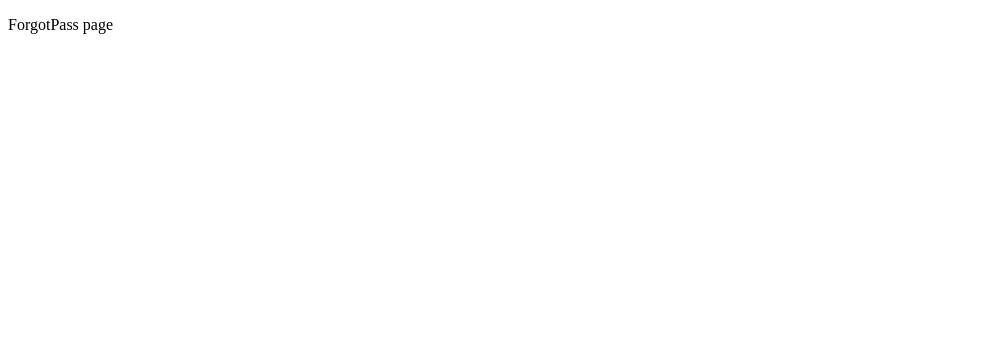
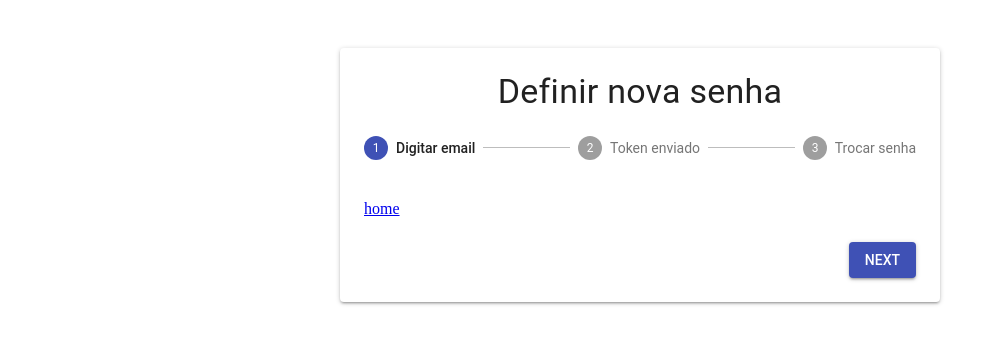
Before and after one commit to icbertoncelo/Secure-Login, a Next.js app in the folder interface/: page /forgotPass in a window 1280 px wide. Shown: the top 344 px of the page, without its empty margins (0-996 px from the left). Built offline with nearby package versions, Linux system fonts and the light colour scheme.

Commit message:
Adding forgot password stepper

```diff
--- /dev/null
+++ b/interface/components/forgotPassForm.js
@@ -0,0 +1,23 @@
+import React from 'react';
+import PropTypes from 'prop-types'
+import Link from 'next/link'
+
+class ForgotPasswordForm extends React.Component {
+
+	render () {
+
+		return (
+
+			<Link href="/"><a>home</a></Link>
+
+		);
+	}
+}
+
+/*ForgotPasswordForm.PropTypes ={
+	classes: PropTypes.object.isRequired,
+};
+
+export default withStyles(styles)(ForgotPasswordForm);*/
+
+export default ForgotPasswordForm;
--- /dev/null
+++ b/interface/components/typeEmail.js
@@ -0,0 +1,23 @@
+import React from 'react';
+import PropTypes from 'prop-types'
+import Link from 'next/link'
+
+class ForgotPasswordForm extends React.Component {
+
+	render () {
+
+		return (
+
+			<Link href="/"><a>home</a></Link>
+
+		);
+	}
+}
+
+/*ForgotPasswordForm.PropTypes ={
+	classes: PropTypes.object.isRequired,
+};
+
+export default withStyles(styles)(ForgotPasswordForm);*/
+
+export default ForgotPasswordForm;
--- a/interface/pages/forgotPass.js
+++ b/interface/pages/forgotPass.js
@@ -1,3 +1,167 @@
-export default () => (
-	<p>ForgotPass page</p>
-)
+import React from 'react';
+import PropTypes from 'prop-types';
+import withStyles from '@material-ui/core/styles/withStyles';
+import CssBaseline from '@material-ui/core/CssBaseline';
+import AppBar from '@material-ui/core/AppBar';
+import Toolbar from '@material-ui/core/Toolbar';
+import Paper from '@material-ui/core/Paper';
+import Stepper from '@material-ui/core/Stepper';
+import Step from '@material-ui/core/Step';
+import StepLabel from '@material-ui/core/StepLabel';
+import Button from '@material-ui/core/Button';
+import Typography from '@material-ui/core/Typography';
+import ForgotPasswordForm from '../components/forgotPassForm';
+import TypeEmail from '../components/typeEmail';
+import Link from 'next/link';
+
+const styles = theme => ({
+  appBar: {
+    position: 'relative',
+  },
+  layout: {
+    width: 'auto',
+    marginLeft: theme.spacing.unit * 2,
+    marginRight: theme.spacing.unit * 2,
+    [theme.breakpoints.up(600 + theme.spacing.unit * 2 * 2)]: {
+      width: 600,
+      marginLeft: 'auto',
+      marginRight: 'auto',
+    },
+  },
+  paper: {
+    marginTop: theme.spacing.unit * 3,
+    marginBottom: theme.spacing.unit * 3,
+    padding: theme.spacing.unit * 2,
+    [theme.breakpoints.up(600 + theme.spacing.unit * 3 * 2)]: {
+      marginTop: theme.spacing.unit * 6,
+      marginBottom: theme.spacing.unit * 6,
+      padding: theme.spacing.unit * 3,
+    },
+  },
+  stepper: {
+    padding: `${theme.spacing.unit * 3}px 0 ${theme.spacing.unit * 5}px`,
+  },
+  buttons: {
+    display: 'flex',
+    justifyContent: 'flex-end',
+  },
+  button: {
+    marginTop: theme.spacing.unit * 3,
+    marginLeft: theme.spacing.unit,
+  },
+});
+
+const steps = ['Digitar email', 'Token enviado', 'Trocar senha'];
+
+function getStepContent(step) {
+  switch (step) {
+    case 0:
+      return <ForgotPasswordForm/>;
+    case 1:
+      return (
+      	<Typography variant="h6" gutterBottom>
+        	Token de confirmação enviado para o email requisitado
+        </Typography>
+      )
+
+    case 2:
+      return <TypeEmail/>;
+    default:
+      throw new Error('Unknown step');
+  }
+}
+
+class ForgotPassword extends React.Component {
+
+	state = {
+    activeStep: 0,
+  };
+
+  nextStep = () => {
+    this.setState(state => ({
+      activeStep: state.activeStep + 1,
+    }));
+  };
+
+  previousStep = () => {
+    this.setState(state => ({
+      activeStep: state.activeStep - 1,
+    }));
+  };
+
+  resetSteps = () => {
+    this.setState({
+      activeStep: 0,
+    });
+  };
+
+	render () {
+
+		const { classes } = this.props;
+    const { activeStep } = this.state;
+
+		return (
+
+			<React.Fragment>
+        <CssBaseline />
+
+        <main className={classes.layout}>
+          <Paper className={classes.paper}>
+
+            <Typography component="h1" variant="h4" align="center">
+              Definir nova senha
+            </Typography>
+
+            <Stepper activeStep={activeStep} className={classes.stepper}>
+              {steps.map(label => (
+                <Step key={label}>
+                  <StepLabel>{label}</StepLabel>
+                </Step>
+              ))}
+            </Stepper>
+
+            <React.Fragment>
+              {activeStep === steps.length ? (
+                <React.Fragment>
+
+                  <Typography variant="h5" gutterBottom>
+                    Senha alterada com sucesso!! <Link href="/"><a>home</a></Link>
+                  </Typography>
+
+                </React.Fragment>
+              ) : (
+                <React.Fragment>
+                  {getStepContent(activeStep)}
+                  <div className={classes.buttons}>
+                    {activeStep !== 0 && (
+                      <Button onClick={this.previousStep} className={classes.button}>
+                        Back
+                      </Button>
+                    )}
+                    <Button
+                      variant="contained"
+                      color="primary"
+                      onClick={this.nextStep}
+                      className={classes.button}
+                    >
+                      {activeStep === steps.length - 1 ? 'Concluir' : 'Next'}
+                    </Button>
+                  </div>
+                </React.Fragment>
+              )}
+            </React.Fragment>
+
+          </Paper>
+        </main>
+      </React.Fragment>
+
+
+		);
+	}
+}
+
+ForgotPassword.PropTypes ={
+	classes: PropTypes.object.isRequired,
+};
+
+export default withStyles(styles)(ForgotPassword);
--- a/interface/pages/index.js
+++ b/interface/pages/index.js
@@ -5,7 +5,6 @@ import Button from '@material-ui/core/Button';
 import CssBaseline from '@material-ui/core/CssBaseline';
 import FormControl from '@material-ui/core/FormControl';
 import FormControlLabel from '@material-ui/core/FormControlLabel';
-import Checkbox from '@material-ui/core/Checkbox';
 import Input from '@material-ui/core/Input';
 import InputLabel from '@material-ui/core/InputLabel';
 import LockIcon from '@material-ui/icons/LockOutlined';
@@ -13,13 +12,10 @@ import Paper from '@material-ui/core/Paper';
 import Typography from '@material-ui/core/Typography';
 import withStyles from '@material-ui/core/styles/withStyles';
 import Link from 'next/link';
-
 import List from '@material-ui/core/List';
 import ListItem from '@material-ui/core/ListItem';
 import ListItemText from '@material-ui/core/ListItemText';
-
 import Grid from '@material-ui/core/Grid';
-
 
 const styles = theme => ({
   layout: {
--- a/interface/pages/register.js
+++ b/interface/pages/register.js
@@ -11,6 +11,7 @@ import Grid from '@material-ui/core/Grid';
 import TextField from '@material-ui/core/TextField';
 import FormControlLabel from '@material-ui/core/FormControlLabel';
 import Checkbox from '@material-ui/core/Checkbox';
+import Link from 'next/link';
 
 const styles = theme => ({
   layout: {
@@ -137,6 +138,7 @@ class Register extends React.Component {
 
 				    <React.Fragment>
               <div className={classes.buttons}>
+             		<Link href='/'>
                 	<Button
                   	variant="contained"
 	                  color="primary"
@@ -144,6 +146,7 @@ class Register extends React.Component {
 	                 >
                     Cancelar
                   </Button>
+                </Link>
                 <Button
                   variant="contained"
                   color="primary"
```
Lines whose indentation alone changed are shown as unchanged.
